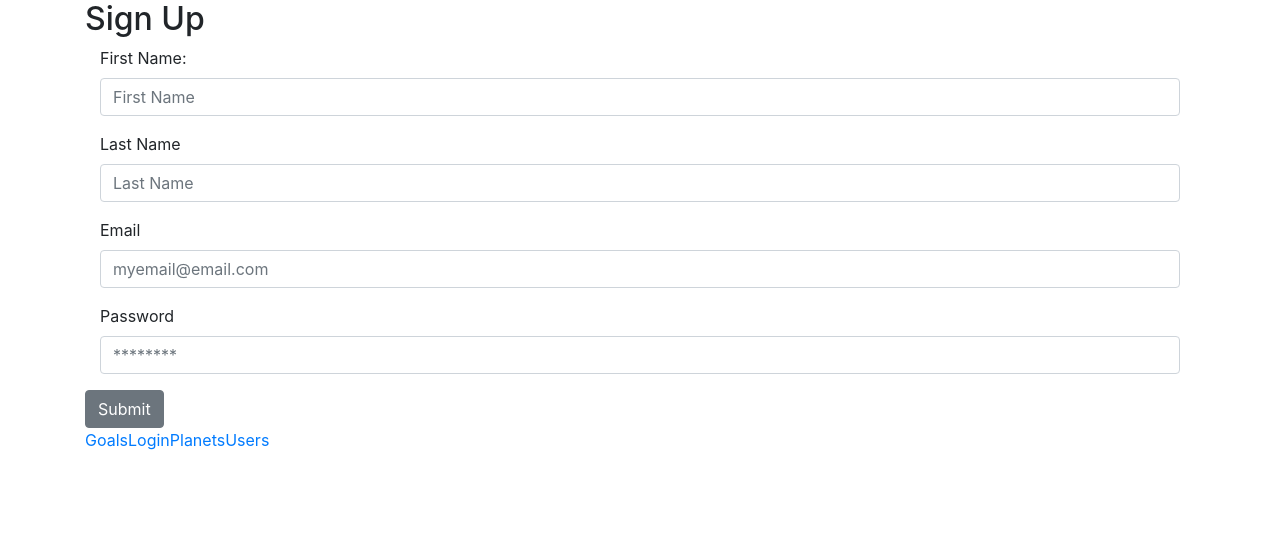
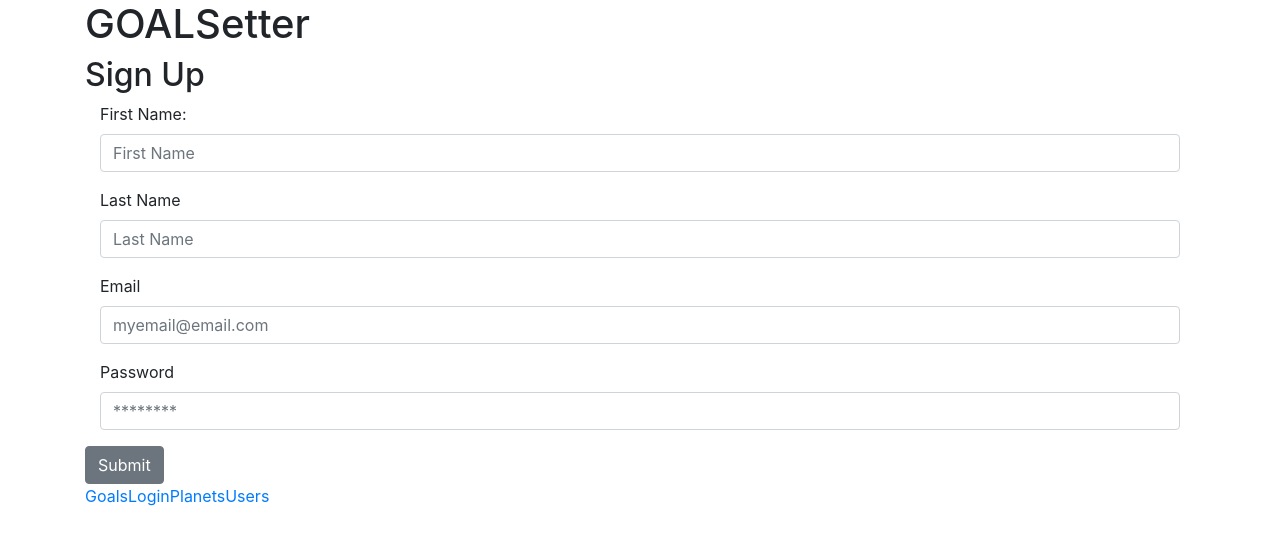
Before and after one commit to bethel-school-of-technology/goalsetter-frontend, a React (Create React App) app: page / in a window 1280 px wide. Shown: the top 544 px of the page. Built offline with nearby package versions, Linux system fonts and the light colour scheme.

Commit message:
Added Header

```diff
--- /dev/null
+++ b/src/Components/Header.js
@@ -0,0 +1,12 @@
+import React from 'react';
+
+const Header = ({ title }) => (
+    <div>
+        <h1>GOALSetter</h1>
+
+
+      <h1>{title}</h1>
+    </div>
+  );
+
+export default Header;
--- a/src/pages/Goals.js
+++ b/src/pages/Goals.js
@@ -5,7 +5,7 @@ import {
   Button,
 } from 'reactstrap';
 import { Link } from 'react-router-dom';
-
+import Header from '../components/Header';
 
 export default class Goals extends Component {
   state = {
@@ -13,6 +13,7 @@ export default class Goals extends Component {
   render () {
      return (
        <Container className="App">
+         <Header title />
       <h2>Goals</h2>
     <Form id="goals" name="goals" method="POST" action="/goals">
       <Col>
@@ -51,7 +52,9 @@ export default class Goals extends Component {
       <Button component={Link} to="/Users">Submit</Button>
     </Form>
 
+
     </Container>
+
 
      )
   }
--- a/src/pages/Home.js
+++ b/src/pages/Home.js
@@ -5,6 +5,7 @@ import {
    FormGroup, Label, Input,
    Button,
  } from 'reactstrap';
+ import Header from '../components/Header';
 
 export default class Home extends Component {
     state = {
@@ -12,6 +13,7 @@ export default class Home extends Component {
     render () {
        return (
          <Container className="App">
+           <Header title />
         <h2>Sign Up</h2>
       <Form id="signup" name="signup" method="POST" action="/users/signup">
         <Col>
--- a/src/pages/Login.js
+++ b/src/pages/Login.js
@@ -5,7 +5,7 @@ import {
    FormGroup, Label, Input,
    Button,
  } from 'reactstrap';
-
+ import Header from '../components/Header';
 
 export default class Login extends Component {
   state = {
@@ -15,6 +15,7 @@ export default class Login extends Component {
       return (
         <div>
            <Container className="App">
+           <Header title />
           <h2>Login </h2>
         <Form id="login" name="login" method="POST" action="/users/login">
           <Col>
--- a/src/pages/Profile.js
+++ b/src/pages/Profile.js
@@ -1,5 +1,6 @@
 import React from 'react';
 import axios from 'axios';
+import Header from '../components/Header';
 
 
 
@@ -30,11 +31,17 @@ class Profile extends React.Component {
     }
     const goals = this.state.goalData.map(goal => (
       <div key={goal.Goal}>
+        <Header title />;
         <em>{goal.Goal}</em>: <em>{goal.DateFinished}</em>
+
       </div>
+
+
     ));
     return <div>{goals}</div>;
+
   }
 }
 
+
 export default Profile;
```
